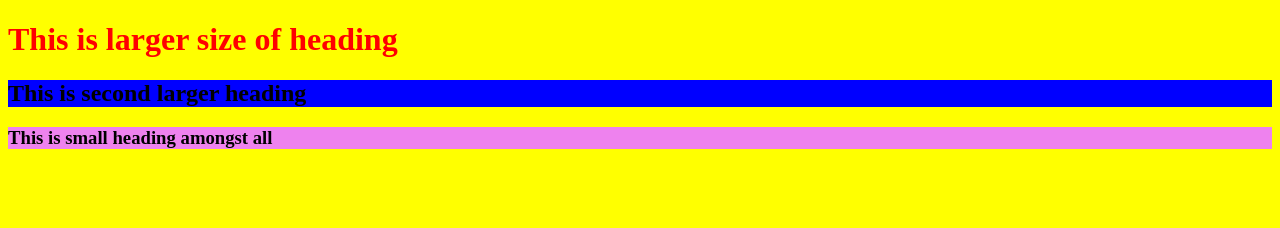
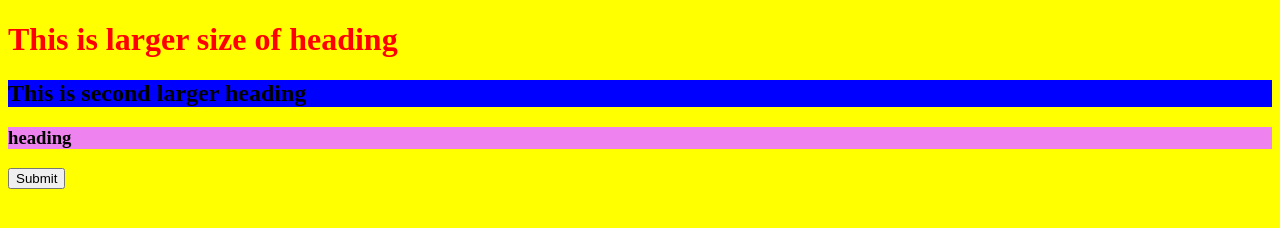
Before and after one commit to seshadev786/git_tutorial, a plain HTML site: page SimpleApp.html in a window 1280 px wide. Drawn offline with Linux system fonts and the light colour scheme.

Commit message:
There are some additional feature

```diff
--- a/SimpleApp.html
+++ b/SimpleApp.html
@@ -8,13 +8,15 @@
 <body  style="background:yellow">
     <h1 id="head" style=color:red;>Heading</h1>
     <h2 id="Head" style="background:blue">Heading</h2>
-    <h3 id="smallHead" style="background:violet">heading</h3>
+    <h3 style="background:violet">heading</h3>
+    <button id="btn">Submit</button>
     <script src="app.js"></script>
     <script>
         let h2=document.querySelector("#Head");
         h2.innerHTML="This is second larger heading";
-        let h3=document.getElementById("smallHead");
-        h3.innerHTML="This is small heading amongst all";
+        let btn=document.querySelector("#btn");
+        btn.addEventListener('click',function(){h2.innerHTML="Welcome"})
+
     </script>
 </body>
 </html>
```
